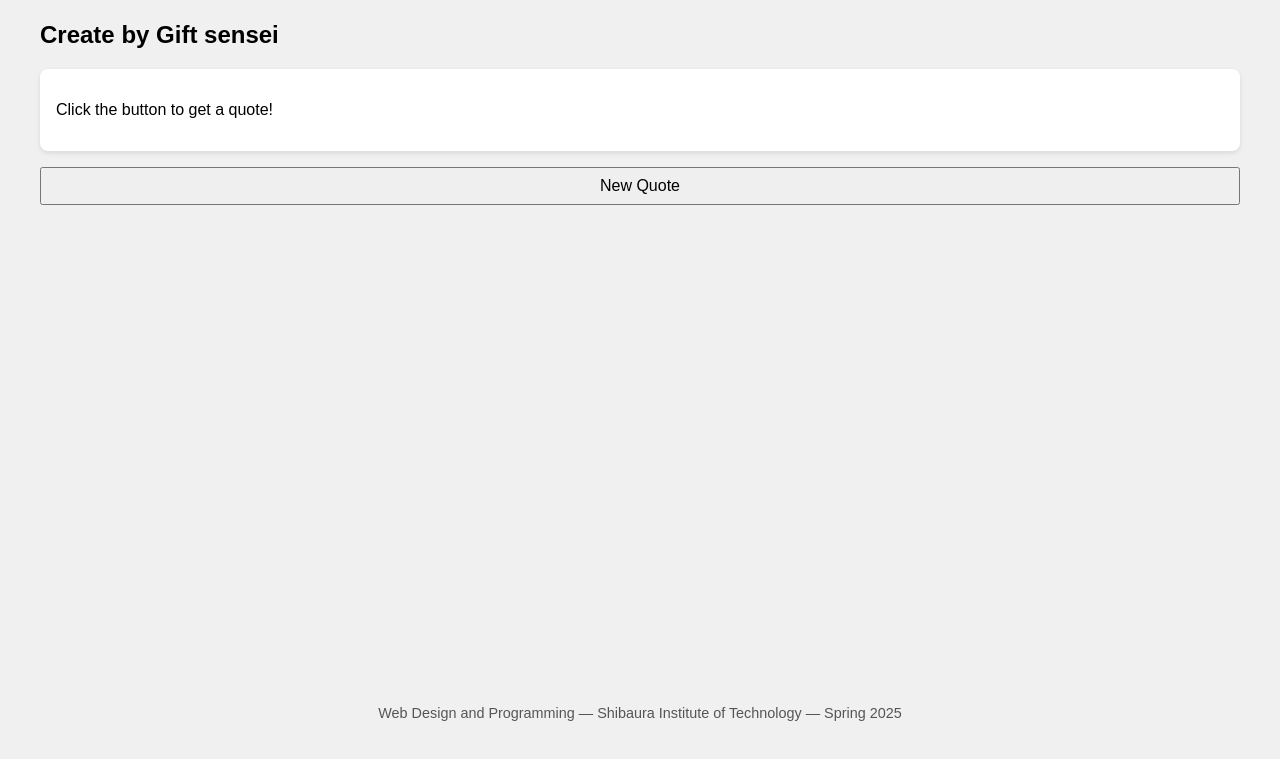
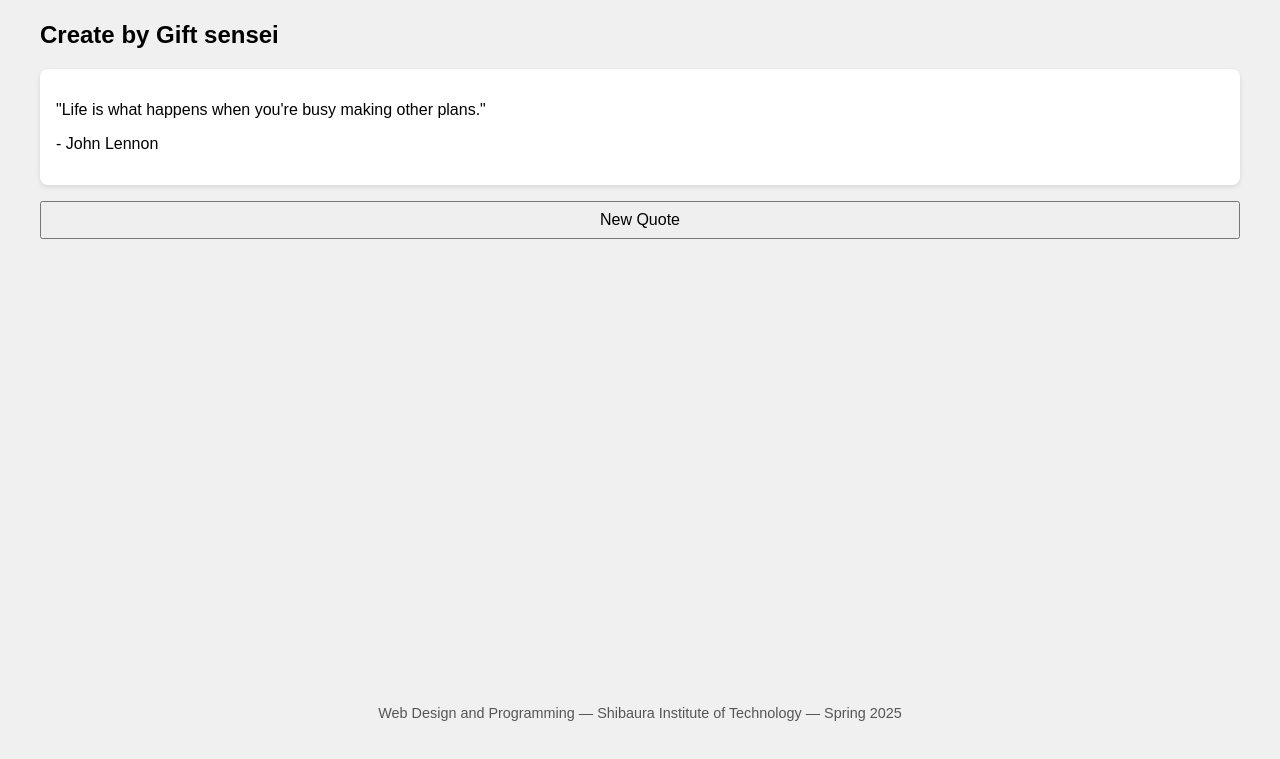
Before and after one commit to Z125031-Gabin-Azemar/wdpweek5homework, a plain HTML site: page part1/index.html in a window 1280 px wide. Shown: the part 119-878 px from the top of the page. Drawn offline with Linux system fonts and the light colour scheme.

Commit message:
Add files via upload

```diff
--- a/part1/index.html
+++ b/part1/index.html
@@ -62,8 +62,14 @@
 
       //INPUT YOUR CODE HERE
       //HINT: Use fetch() to get quote from "quotes.json"
-
-
+      fetch("quotes.json")
+              .then(response => response.json())
+              .then(quotes => {
+                const i = Math.floor(Math.random() * quotes.length);
+                const quote = quotes[i];
+                quoteText.textContent = '"' + quote.q + '"';
+                authorText.textContent = '- ' + quote.a;
+              })
     }
     newQuoteBtn.addEventListener("click", getQuote);
     getQuote(); // Load a quote on page load
```
